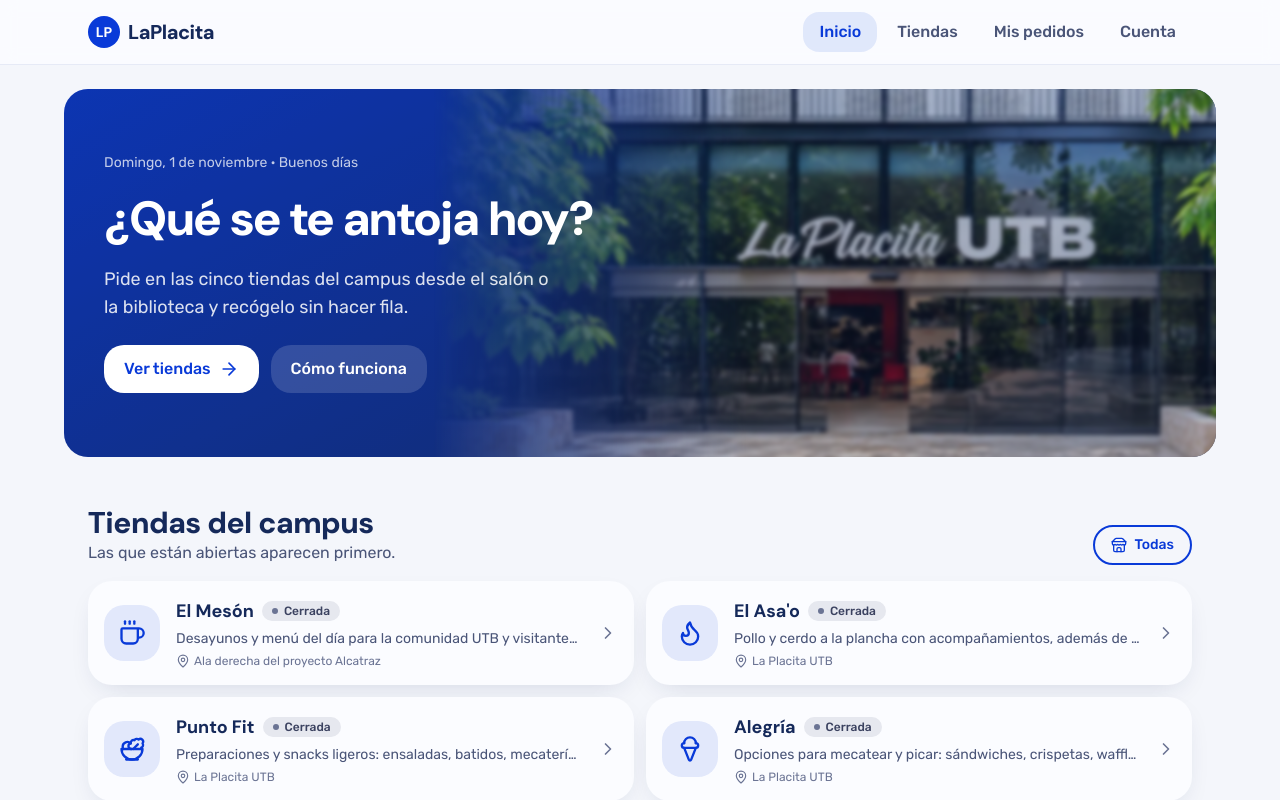
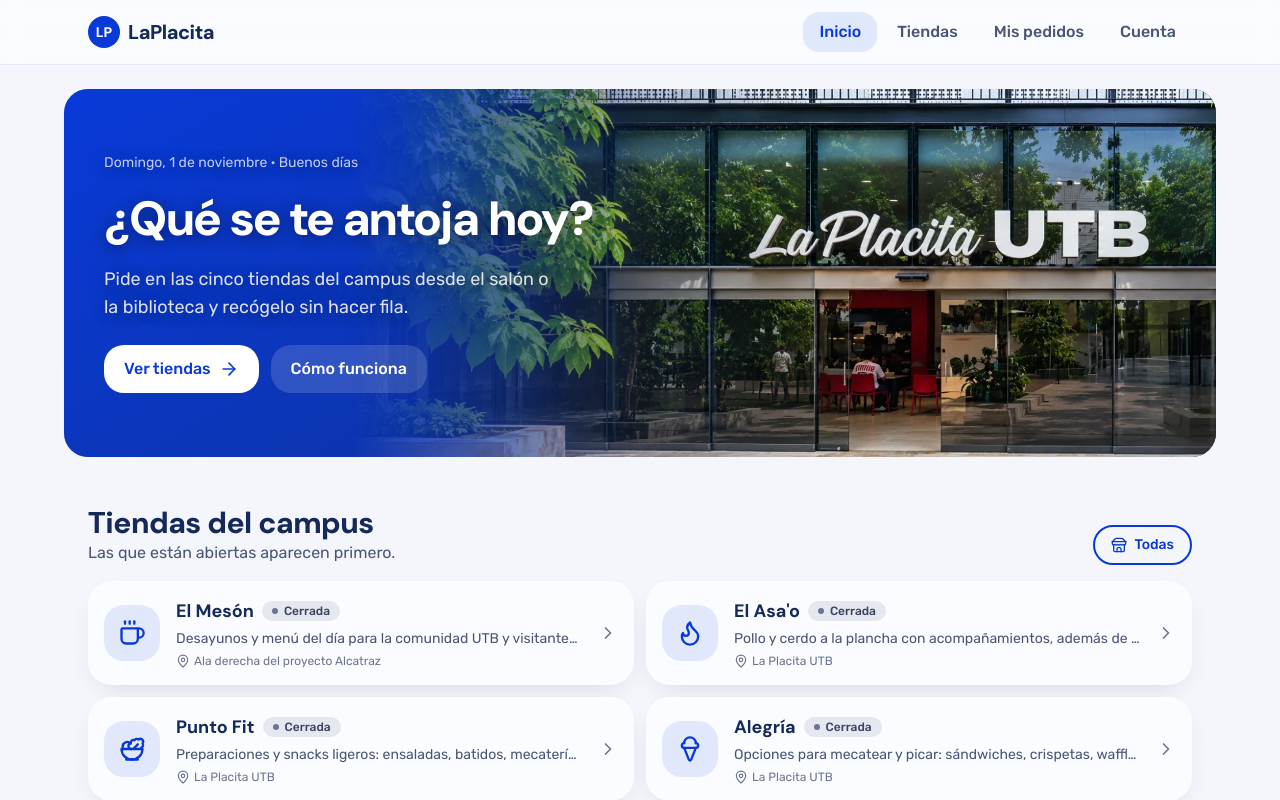
Before and after one commit to ISCOUTB/AS_202620_LaPlacita, a Next.js app in the folder frontend/: page / in a window 1280 px wide. Shown: the top 800 px of the page. Built offline with nearby package versions, Linux system fonts and the light colour scheme; no server answers.

Commit message:
feat(inicio): fachada nitida en el banner con el texto encima

```diff
--- a/frontend/app/page.tsx
+++ b/frontend/app/page.tsx
@@ -26,13 +26,16 @@ export default function Inicio() {
   return (
     <>
       <section className="degradado-utb relative isolate overflow-hidden rounded-b-[2rem] text-white md:mx-auto md:mt-6 md:max-w-6xl md:rounded-3xl">
-        {/* Fachada de La Placita de fondo, algo difuminada. En pantalla ancha
-            ocupa la parte derecha y se desvanece hacia el texto, para que el
-            letrero no quede detrás del título. En el celular cubre todo y una
-            capa azul pareja mantiene legible el texto. */}
+        {/* Fachada de La Placita nítida de fondo, con el texto encima. En
+            pantalla ancha la foto arranca corrida a la derecha (lo que sobra se
+            recorta) para que el letrero quede libre y el texto caiga sobre los
+            árboles y el vidrio; su borde izquierdo se funde con el azul. La capa
+            de color es más oscura donde va el texto y se abre hacia el letrero.
+            En el celular el texto ocupa todo el ancho, así que la foto va como
+            franja debajo de los botones y se funde hacia arriba con el azul. */}
         <div
           aria-hidden="true"
-          className="absolute inset-0 -z-20 md:left-auto md:w-[68%] md:[mask-image:linear-gradient(to_right,transparent,black_40%)]"
+          className="absolute inset-x-0 bottom-0 -z-20 h-48 [mask-image:linear-gradient(to_bottom,transparent,black_40%)] md:inset-y-0 md:right-[-25%] md:left-[25%] md:h-auto md:[mask-image:linear-gradient(to_right,transparent,black_25%)]"
         >
           <Image
             src="/imagenes/placita-utb.webp"
@@ -40,11 +43,14 @@ export default function Inicio() {
             fill
             priority
             unoptimized
-            className="scale-105 object-cover object-[15%_center] blur-[2px]"
+            className="object-cover object-center"
           />
         </div>
-        <div aria-hidden="true" className="absolute inset-0 -z-10 bg-azul/80 md:bg-noche/30" />
-        <div className="mx-auto max-w-6xl px-5 pt-8 pb-10 md:px-10 md:py-16">
+        <div
+          aria-hidden="true"
+          className="absolute inset-0 -z-10 hidden md:block md:bg-linear-to-r md:from-azul/40 md:from-30% md:via-noche/35 md:via-45% md:to-transparent md:to-65%"
+        />
+        <div className="mx-auto max-w-6xl px-5 pt-8 pb-48 [text-shadow:0_2px_16px_rgb(0_0_0/0.45)] md:px-10 md:py-16">
           <div className="flex max-w-xl flex-col gap-4">
             <Saludo />
             <h1 className="font-display text-4xl leading-tight font-extrabold text-balance md:text-5xl">
@@ -53,7 +59,7 @@ export default function Inicio() {
             <p className="max-w-md text-lg text-white/85">
               Pide en las cinco tiendas del campus desde el salón o la biblioteca y recógelo sin hacer fila.
             </p>
-            <div className="flex flex-wrap gap-3 pt-2">
+            <div className="flex flex-wrap gap-3 pt-2 [text-shadow:none]">
               <BotonEnlace href="/tiendas" variante="principal" className="bg-white text-azul hover:bg-white/90">
                 Ver tiendas
                 <ArrowRight aria-hidden="true" className="size-5" />
```
Also changed, not shown: frontend/public/imagenes/placita-utb.webp.
